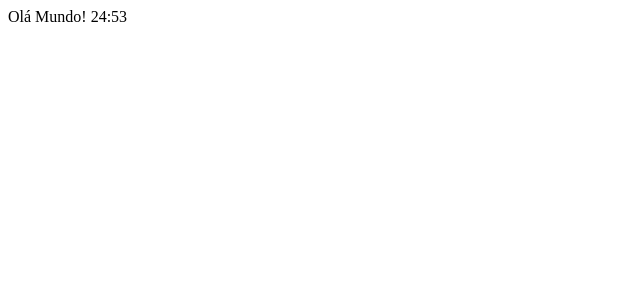
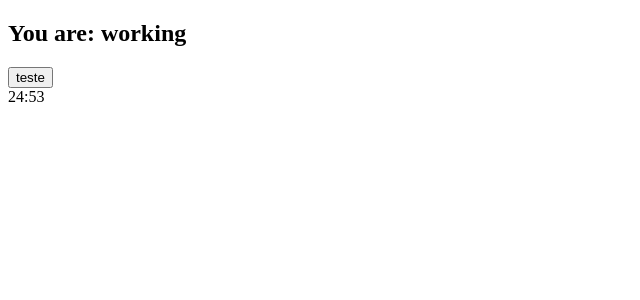
Before and after one commit to diegoandersonn/pomodoro-app, a React (Create React App) app: page / in a window 1280 px wide. Shown: the top 300 px of the page, without its empty margins (0-640 px from the left). Built offline with nearby package versions, Linux system fonts and the light colour scheme; the HTML template or start-up script is replaced by a standard one.

Commit message:
Criei os componentes button e timer

```diff
--- /dev/null
+++ b/src/components/button.tsx
@@ -0,0 +1,15 @@
+import React from 'react'
+
+interface Props {
+   text: string
+   onClick?: () => void
+   className?: string
+}
+
+export function Button(props: Props): JSX.Element {
+   return (
+      <button onClick={props.onClick} className={props.className}>
+         {props.text}
+      </button>
+   )
+}
--- a/src/components/pomodoro-timer.tsx
+++ b/src/components/pomodoro-timer.tsx
@@ -1,6 +1,7 @@
 import React from 'react';
 import { useInterval } from '../hooks/use-interval';
-import { secondsToTime } from '../utils/seconds-to-time';
+import { Button } from './button';
+import { Timer } from './timer';
 
 interface Props {
   defaultPomodoroTime: number,
@@ -11,5 +12,11 @@
   useInterval(()=> {
     setMainTime(mainTime - 1);
   }, 1000);
-  return <div>Olá Mundo! {secondsToTime(mainTime)}</div>
+  return (
+    <div className="pomodoro">
+      <h2>You are: working</h2>
+      <Button text="teste" onClick={() => console.log('clicou')}></Button>
+      <Timer mainTime = {mainTime} />
+    </div>
+  )
 }
--- /dev/null
+++ b/src/components/timer.tsx
@@ -0,0 +1,12 @@
+import React from 'react'
+import { secondsToTime } from '../utils/seconds-to-time';
+
+interface Props {
+  mainTime: number;
+}
+
+export function Timer(props: Props): JSX.Element {
+   return (
+      <div className="timer">{secondsToTime(props.mainTime)}</div>
+   )
+}
```
